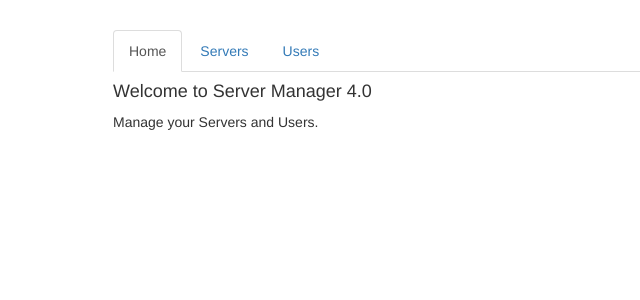
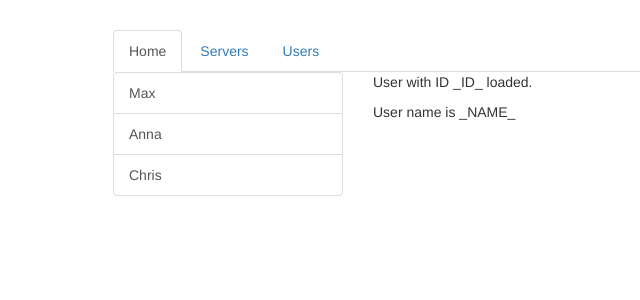
Before and after one commit to Leannelb/max-routing, an Angular app: page /users in a window 1280 px wide. Shown: the top 300 px of the page, without its empty margins (152-792 px from the left). Built offline with nearby package versions, Linux system fonts and the light colour scheme.

Commit message:
router-outlet

```diff
--- a/src/app/app.component.html
+++ b/src/app/app.component.html
@@ -10,7 +10,8 @@
   </div>
   <div class="row">
     <div class="col-xs-12 col-sm-10 col-md-8 col-sm-offset-1 col-md-offset-2">
-      <app-home></app-home>
+      <router-outlet></router-outlet>
+      <!-- add router outlet directive: marks place to inject component -->
     </div>
   </div>
   <!-- get rid of all rows except one -->
--- a/src/app/app.module.ts
+++ b/src/app/app.module.ts
@@ -16,7 +16,7 @@ import { UserComponent } from './users/user/user.component';
 const appRoutes: Routes = [
   {path: '', component: HomeComponent},
   {path: 'users', component: UsersComponent},
-  {path: 'server', component: ServersService},
+  {path: 'servers', component: ServersService},
 ];
 
 @NgModule({
```
